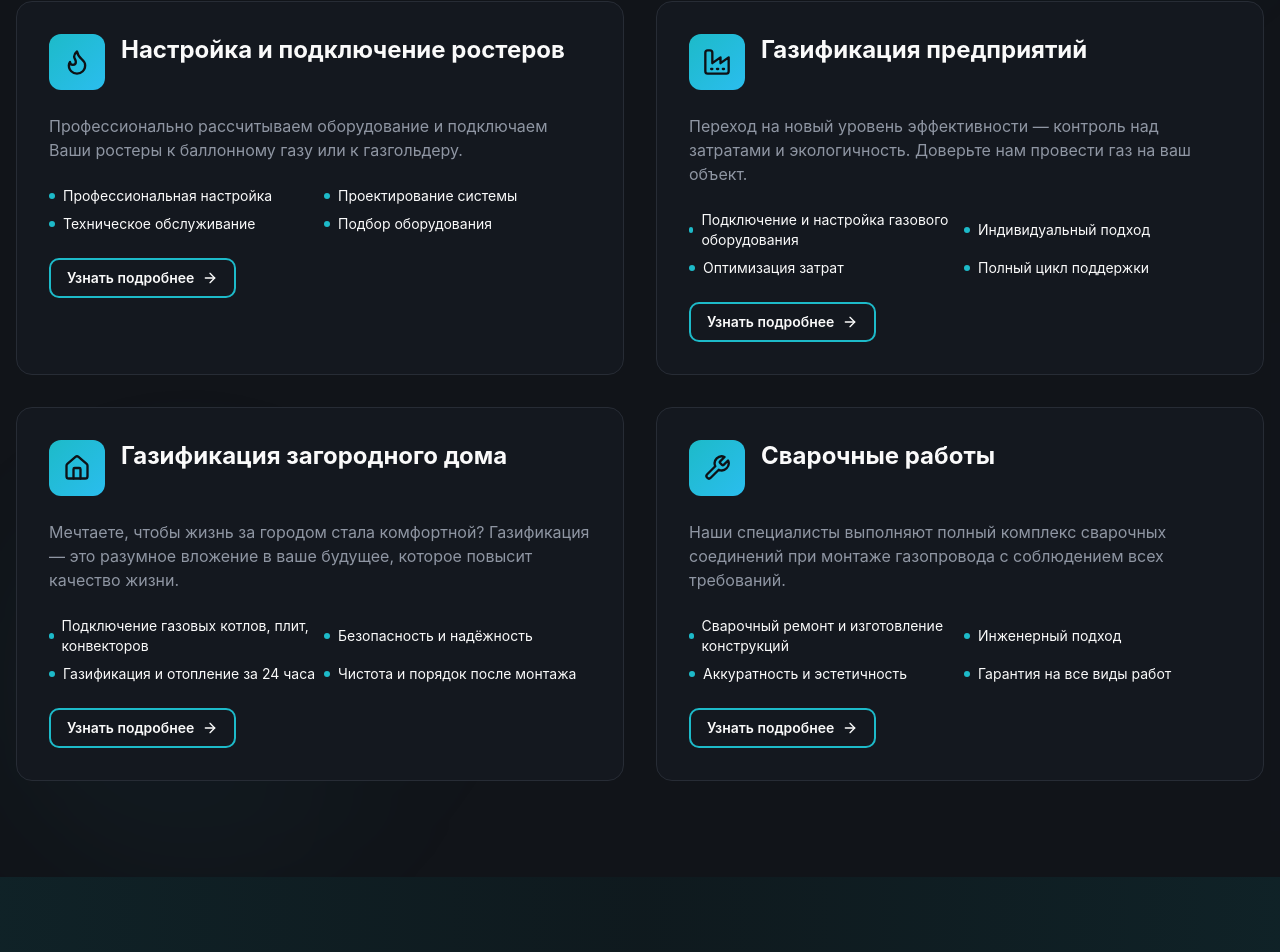
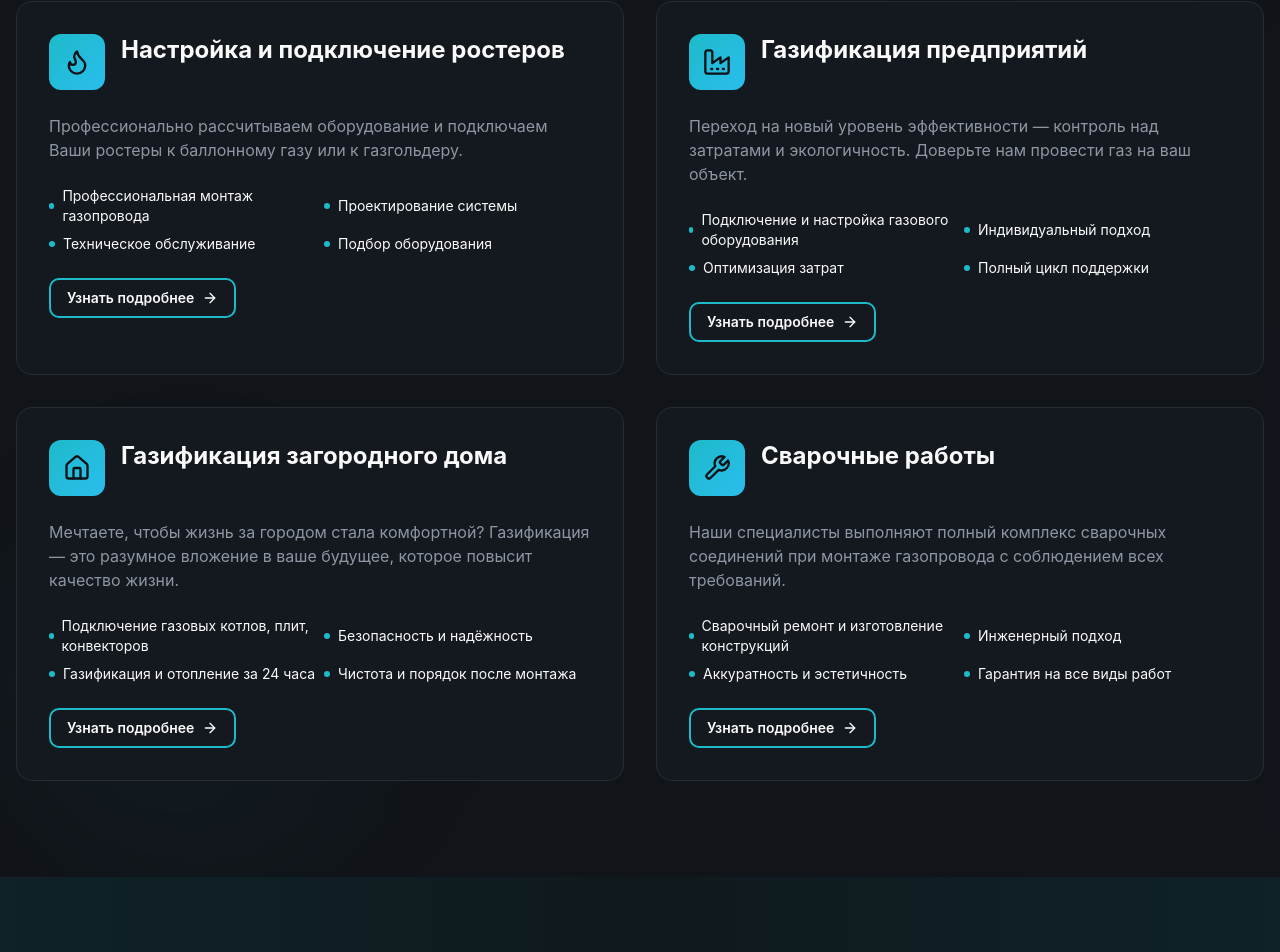
Before and after one commit to HEshechka/gas-website-app, a React (Vite) app in the folder frontend/: page / in a window 1280 px wide. Shown: the part 1710-2662 px from the top of the page. Built offline with nearby package versions, Linux system fonts and the light colour scheme; the HTML template or start-up script is replaced by a standard one.

Commit message:
Rework text

```diff
--- a/frontend/src/components/ServicesSection.tsx
+++ b/frontend/src/components/ServicesSection.tsx
@@ -6,7 +6,7 @@ const services = [
     icon: Flame,
     title: "Настройка и подключение ростеров",
     description: "Профессионально рассчитываем оборудование и подключаем Ваши ростеры к баллонному газу или к газгольдеру.",
-    features: ["Профессиональная настройка", "Проектирование системы", "Техническое обслуживание", "Подбор оборудования"],
+    features: ["Профессиональная монтаж газопровода", "Проектирование системы", "Техническое обслуживание", "Подбор оборудования"],
   },
   {
     icon: Factory,
```
